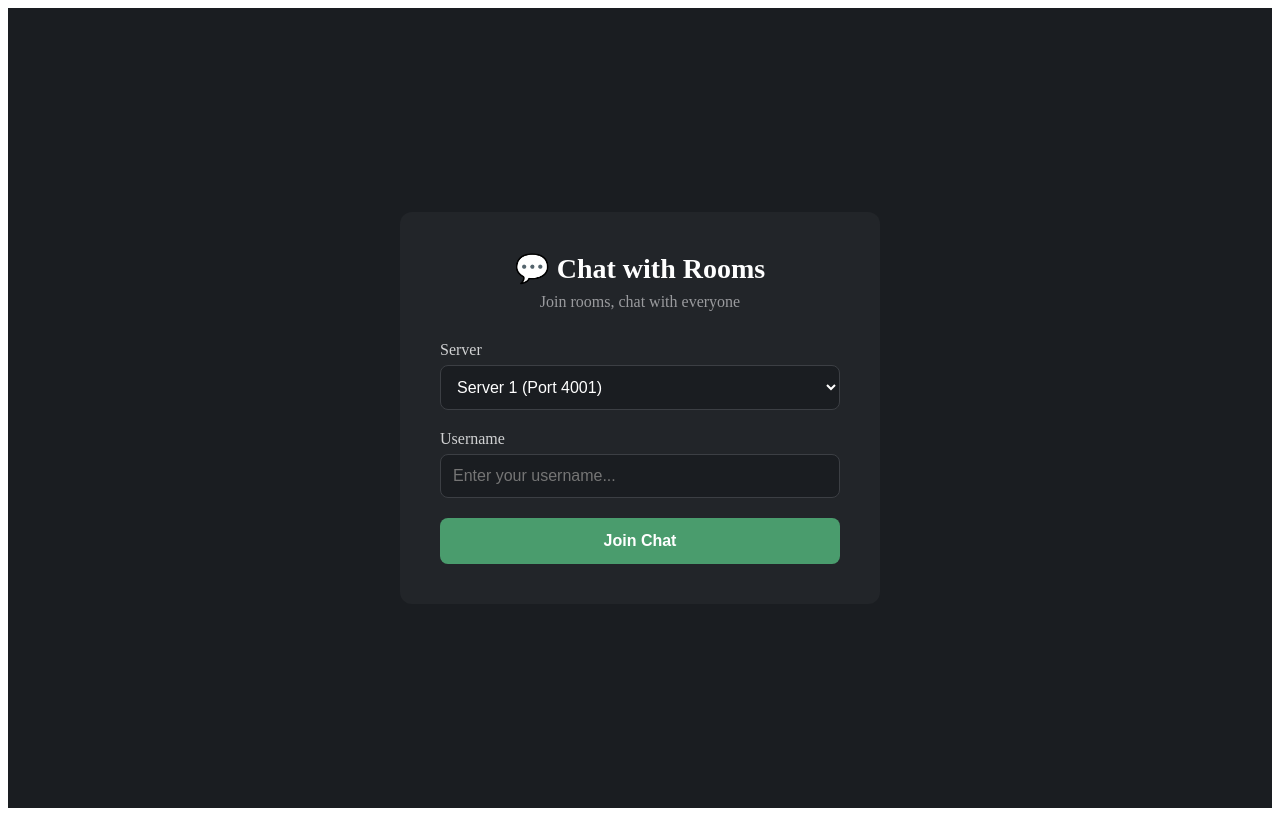
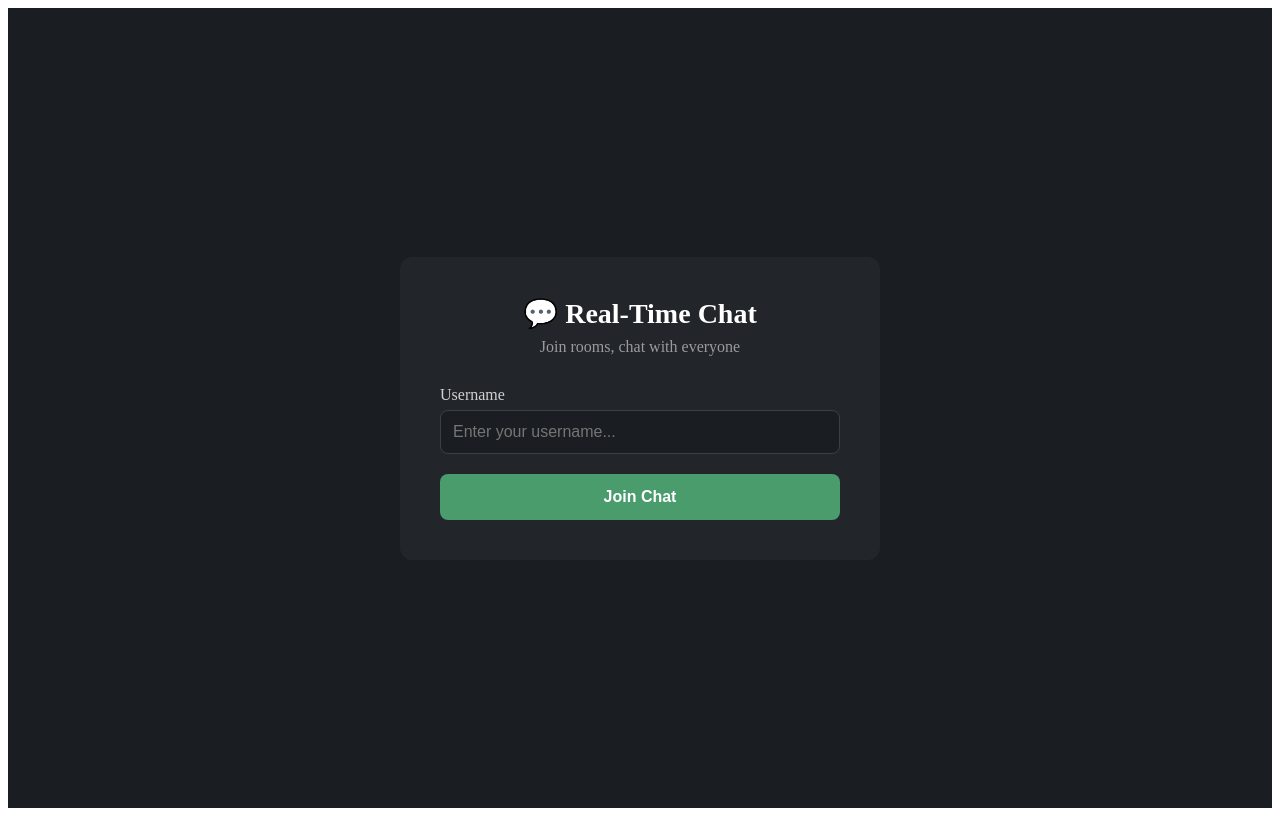
Before and after one commit to musanifali/realtime-chat-, a React (Vite) app in the folder client/: page / in a window 1280 px wide. Built offline with nearby package versions, Linux system fonts and the light colour scheme.

Commit message:
feat: Update App component to use SERVER_URL and improve connection handling

```diff
--- a/client/src/App.tsx
+++ b/client/src/App.tsx
@@ -1,6 +1,12 @@
 // client/src/App.tsx
 import { useState, useRef, useEffect } from 'react';
 import { io, Socket } from 'socket.io-client';
+
+// ============================================
+// Configuration
+// ============================================
+
+const SERVER_URL = 'http://13.62.231.238';
 
 // ============================================
 // Types
@@ -51,7 +57,6 @@ function App() {
   const [isConnected, setIsConnected] = useState(false);
   const [isConnecting, setIsConnecting] = useState(false);
   const [connectionError, setConnectionError] = useState('');
-  const [serverPort, setServerPort] = useState('4001');
   const [username, setUsername] = useState('');
 
   // Chat state
@@ -118,7 +123,7 @@ function App() {
     setConnectionError('');
 
     const socket: Socket<ServerToClientEvents, ClientToServerEvents> = io(
-      `http://localhost:${serverPort}`,
+      SERVER_URL,
       { reconnection: true, reconnectionAttempts: 5 }
     );
 
@@ -126,7 +131,7 @@ function App() {
 
     // Connected
     socket.on('connect', () => {
-      console.log('Connected!');
+      console.log('Connected to server!');
       socket.emit('register', username.trim());
     });
 
@@ -227,7 +232,7 @@ function App() {
 
     // Connection error
     socket.on('connect_error', () => {
-      setConnectionError(`Could not connect to server on port ${serverPort}`);
+      setConnectionError('Could not connect to server');
       setIsConnecting(false);
     });
   };
@@ -294,10 +299,8 @@ function App() {
   // Filter messages for current view
   const filteredMessages = messages.filter(msg => {
     if (chatTarget.type === 'room') {
-      // Show room messages + global system messages
       return msg.room === chatTarget.room || (msg.type === 'system' && !msg.room);
     } else {
-      // Show DMs with this user + global system messages
       if (msg.type === 'private_sent' || msg.type === 'private_received') {
         const otherUser = msg.username?.replace('To ', '').replace('From ', '');
         return otherUser === chatTarget.username;
@@ -319,21 +322,8 @@ function App() {
     return (
       <div style={styles.loginContainer}>
         <div style={styles.loginBox}>
-          <h1 style={styles.loginTitle}>💬 Chat with Rooms</h1>
+          <h1 style={styles.loginTitle}>💬 Real-Time Chat</h1>
           <p style={styles.loginSubtitle}>Join rooms, chat with everyone</p>
-
-          <div style={styles.inputGroup}>
-            <label style={styles.label}>Server</label>
-            <select
-              value={serverPort}
-              onChange={(e) => setServerPort(e.target.value)}
-              style={styles.select}
-              disabled={isConnecting}
-            >
-              <option value="4001">Server 1 (Port 4001)</option>
-              <option value="4002">Server 2 (Port 4002)</option>
-            </select>
-          </div>
 
           <div style={styles.inputGroup}>
             <label style={styles.label}>Username</label>
@@ -381,7 +371,7 @@ function App() {
           <div style={styles.avatar}>{username.charAt(0).toUpperCase()}</div>
           <div>
             <div style={styles.userName}>{username}</div>
-            <div style={styles.serverInfo}>Server {serverPort}</div>
+            <div style={styles.serverInfo}>Connected</div>
           </div>
         </div>
 
@@ -631,17 +621,6 @@ const styles: { [key: string]: React.CSSProperties } = {
     color: '#d1d2d3'
   },
   input: {
-    width: '100%',
-    padding: '12px',
-    fontSize: '16px',
-    border: '1px solid #3c3f44',
-    borderRadius: '8px',
-    boxSizing: 'border-box',
-    outline: 'none',
-    backgroundColor: '#1a1d21',
-    color: '#fff'
-  },
-  select: {
     width: '100%',
     padding: '12px',
     fontSize: '16px',
```
Also changed, not shown: 1 other file (tests, documents, lock files or other folders).
